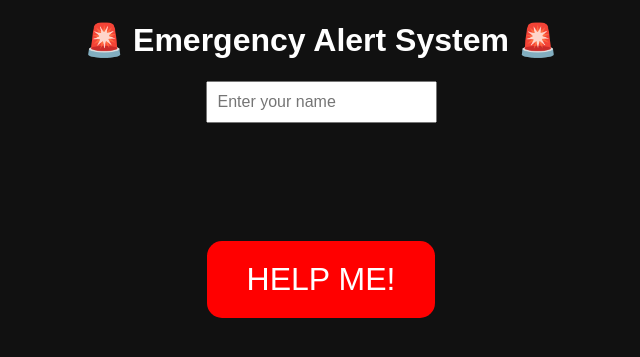
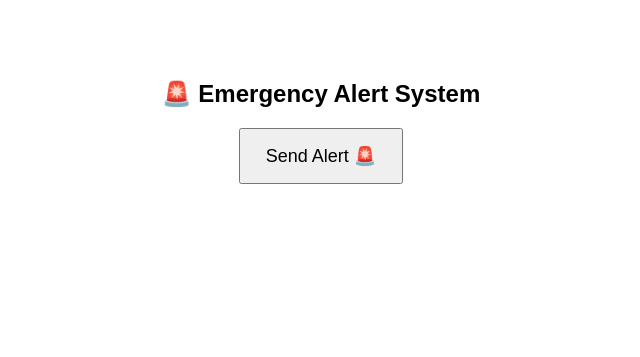
Before and after one commit to manogna2605/project, a Flask app: page / in a window 1280 px wide. Shown: the top 357 px of the page, without its empty margins (319-959 px from the left). Run offline with Flask 3, Linux system fonts and the light colour scheme; some libraries are stand-ins or nearby versions.

Commit message:
changed ver

```diff
--- a/app.py
+++ b/app.py
@@ -1,26 +1,12 @@
-from flask import Flask, render_template, request
-from flask_socketio import SocketIO, emit
-import geocoder
+from flask import Flask, render_template
+import os
 
 app = Flask(__name__)
-socketio = SocketIO(app)
 
 @app.route('/')
-def index():
+def home():
     return render_template('index.html')
 
-@socketio.on('danger_pressed')
-def handle_danger(data):
-    # Optional: auto-detect sender location (approx)
-    g = geocoder.ip('me')
-    location = g.latlng if g.ok else [None, None]
-
-    emit('alert_all', {
-        'sender': data.get('sender', 'Someone'),
-        'location': location
-    }, broadcast=True)
-
 if __name__ == '__main__':
-    from flask_socketio import SocketIO
-    socketio = SocketIO(app)
-    socketio.run(app, host='0.0.0.0', port=10000, allow_unsafe_werkzeug=True)
+    port = int(os.environ.get("PORT", 10000))
+    app.run(host='0.0.0.0', port=port, debug=False, use_reloader=False, allow_unsafe_werkzeug=True)
--- a/templates/index.html
+++ b/templates/index.html
@@ -1,50 +1,49 @@
 <!DOCTYPE html>
 <html>
 <head>
-  <title>Danger Alert App</title>
-  <script src="https://cdn.socket.io/4.7.2/socket.io.min.js"></script>
-  <style>
-    body { font-family: sans-serif; text-align: center; background: #111; color: #fff; }
-    button {
-      background: red; color: white; font-size: 2em; padding: 20px 40px;
-      border: none; border-radius: 15px; cursor: pointer; margin-top: 100px;
-    }
-    #alertBox { display: none; margin-top: 50px; font-size: 1.5em; }
-  </style>
+    <title>Emergency Alert</title>
+    <script src="https://www.gstatic.com/firebasejs/10.5.0/firebase-app-compat.js"></script>
+    <script src="https://www.gstatic.com/firebasejs/10.5.0/firebase-database-compat.js"></script>
 </head>
-<body>
-  <h1>🚨 Emergency Alert System 🚨</h1>
-  <input id="username" placeholder="Enter your name" style="padding:10px;font-size:1em;">
-  <br><br>
-  <button id="dangerBtn">HELP ME!</button>
+<body style="font-family:sans-serif; text-align:center; margin-top:80px;">
+    <h2>🚨 Emergency Alert System</h2>
+    <button id="alertBtn" style="padding:15px 25px; font-size:18px;">Send Alert 🚨</button>
+    <p id="status"></p>
 
-  <div id="alertBox"></div>
-  <audio id="siren" src="https://actions.google.com/sounds/v1/alarms/alarm_clock.ogg"></audio>
+    <audio id="siren" src="{{ url_for('static', filename='alert.mp3') }}" preload="auto"></audio>
 
-  <script>
-    const socket = io();
-    const btn = document.getElementById('dangerBtn');
-    const alertBox = document.getElementById('alertBox');
-    const siren = document.getElementById('siren');
+    <script>
+        // 🔥 Replace with your Firebase config from Firebase Console
+        const firebaseConfig = {
+            apiKey: "YOUR_API_KEY",
+            authDomain: "YOUR_PROJECT_ID.firebaseapp.com",
+            databaseURL: "https://YOUR_PROJECT_ID.firebaseio.com",
+            projectId: "YOUR_PROJECT_ID",
+            storageBucket: "YOUR_PROJECT_ID.appspot.com",
+            messagingSenderId: "125358364983",
+            appId: "YOUR_APP_ID"
+        };
 
-    // send alert
-    btn.onclick = () => {
-      const name = document.getElementById('username').value || "Unknown";
-      socket.emit('danger_pressed', { sender: name });
-      alertBox.innerHTML = "🚨 Alert sent!";
-      alertBox.style.display = "block";
-    };
+        firebase.initializeApp(firebaseConfig);
+        const db = firebase.database();
 
-    // receive alert
-    socket.on('alert_all', data => {
-      const [lat, lng] = data.location || [null, null];
-      let msg = `🚨 ${data.sender} is in danger!`;
-      if (lat && lng)
-        msg += `<br><a href="https://www.google.com/maps?q=${lat},${lng}" target="_blank" style="color:cyan;">View Location</a>`;
-      alertBox.innerHTML = msg;
-      alertBox.style.display = "block";
-      siren.play();
-    });
-  </script>
+        const btn = document.getElementById("alertBtn");
+        const status = document.getElementById("status");
+        const siren = document.getElementById("siren");
+
+        btn.addEventListener("click", () => {
+            const now = Date.now();
+            db.ref("alerts/").set({ time: now });
+            status.innerText = "🚨 Alert sent!";
+        });
+
+        db.ref("alerts/").on("value", snapshot => {
+            const data = snapshot.val();
+            if (data) {
+                siren.play();
+                alert("⚠️ Someone pressed the danger button!");
+            }
+        });
+    </script>
 </body>
 </html>
```
